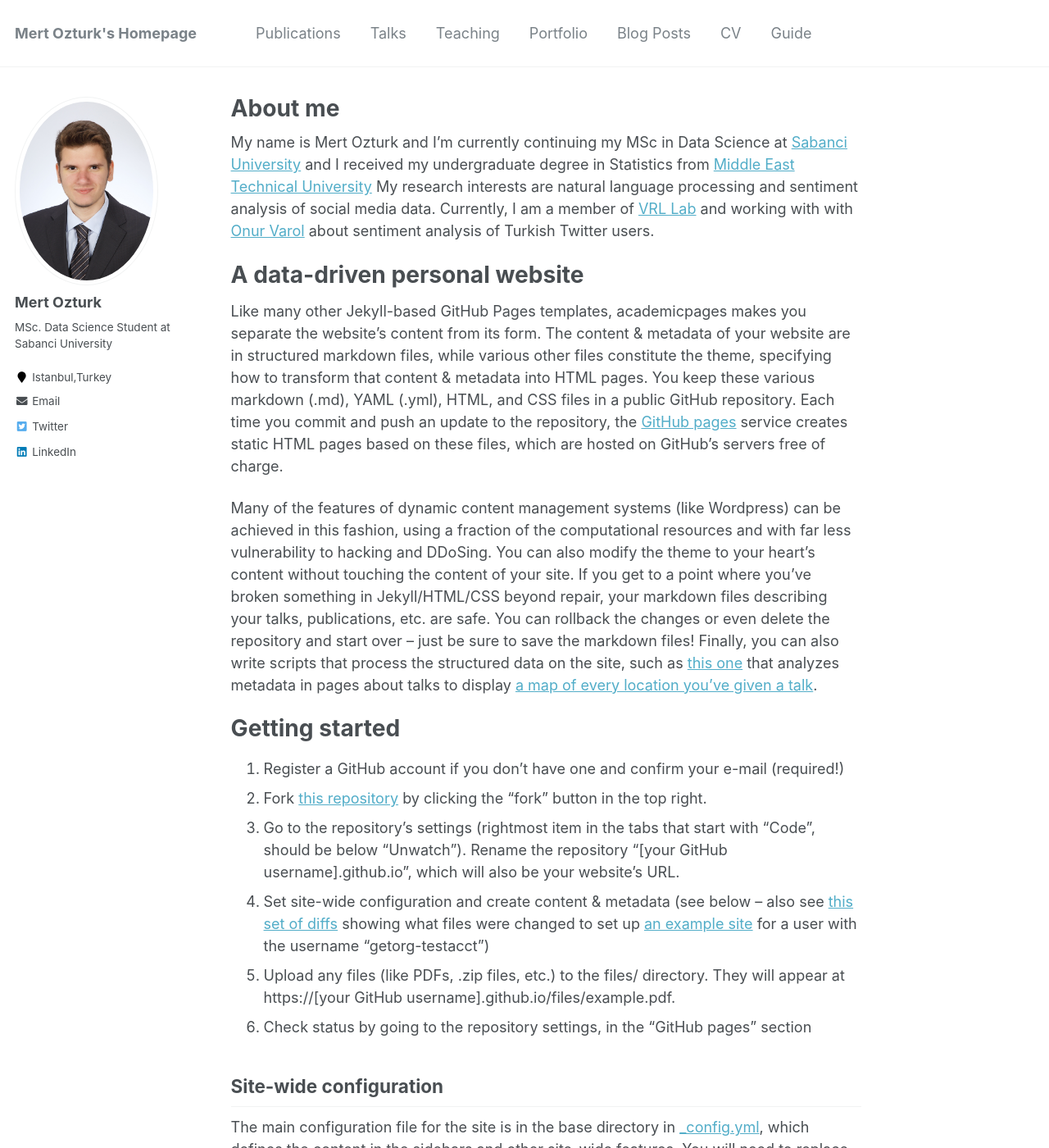
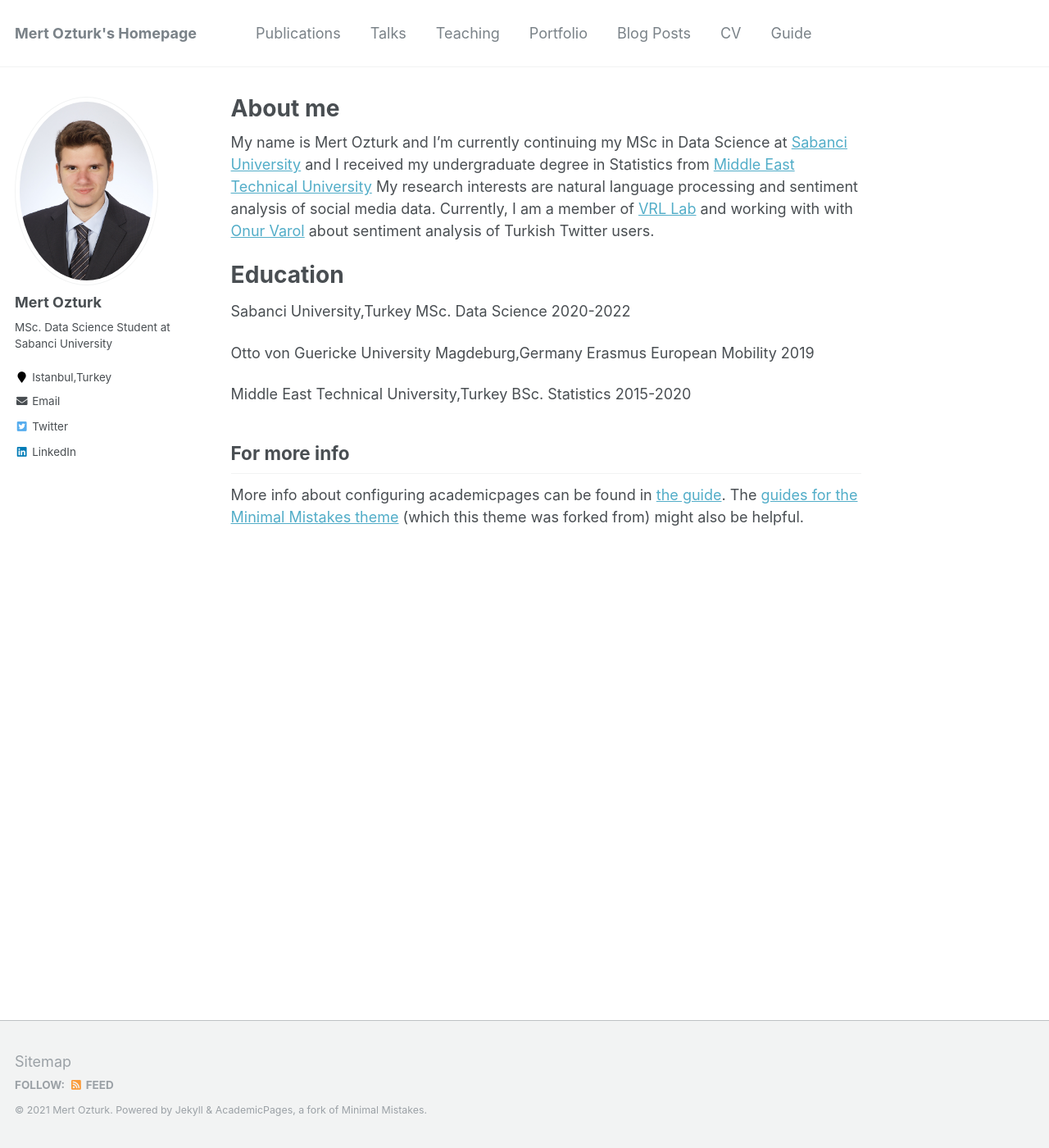
Before and after one commit to merttozturrk/merttozturrk.github.io, a Jekyll site: the page built from _pages/about.md, in a window 1280 px wide and 1400 px high. Shown: the whole window at 82% size. Built offline with Jekyll 4.4.1, drawn with Linux system fonts in a browser that asks for light colours; some of the changed text lies outside the part shown.

Commit message:
Education

```diff
--- a/_pages/about.md
+++ b/_pages/about.md
@@ -10,40 +10,19 @@
 
 My name is Mert Ozturk and I'm currently continuing my MSc in Data Science at [Sabanci University](https://www.sabanciuniv.edu/en/) and I received my undergraduate degree in Statistics from [Middle East Technical University](https://www.metu.edu.tr/) My research interests are natural language processing and sentiment analysis of social media data. Currently, I am a member of [VRL Lab](http://varollab.com/index.html) and working with with [Onur Varol](http://www.onurvarol.com/) about sentiment analysis of Turkish Twitter users.
 
-A data-driven personal website
+Education
 ======
-Like many other Jekyll-based GitHub Pages templates, academicpages makes you separate the website's content from its form. The content & metadata of your website are in structured markdown files, while various other files constitute the theme, specifying how to transform that content & metadata into HTML pages. You keep these various markdown (.md), YAML (.yml), HTML, and CSS files in a public GitHub repository. Each time you commit and push an update to the repository, the [GitHub pages](https://pages.github.com/) service creates static HTML pages based on these files, which are hosted on GitHub's servers free of charge.
+  Sabanci University,Turkey
+  MSc. Data Science
+  2020-2022
 
-Many of the features of dynamic content management systems (like Wordpress) can be achieved in this fashion, using a fraction of the computational resources and with far less vulnerability to hacking and DDoSing. You can also modify the theme to your heart's content without touching the content of your site. If you get to a point where you've broken something in Jekyll/HTML/CSS beyond repair, your markdown files describing your talks, publications, etc. are safe. You can rollback the changes or even delete the repository and start over -- just be sure to save the markdown files! Finally, you can also write scripts that process the structured data on the site, such as [this one](https://github.com/academicpages/academicpages.github.io/blob/master/talkmap.ipynb) that analyzes metadata in pages about talks to display [a map of every location you've given a talk](https://academicpages.github.io/talkmap.html).
+  Otto von Guericke University Magdeburg,Germany
+  Erasmus European Mobility
+  2019
 
-Getting started
-======
-1. Register a GitHub account if you don't have one and confirm your e-mail (required!)
-1. Fork [this repository](https://github.com/academicpages/academicpages.github.io) by clicking the "fork" button in the top right.
-1. Go to the repository's settings (rightmost item in the tabs that start with "Code", should be below "Unwatch"). Rename the repository "[your GitHub username].github.io", which will also be your website's URL.
-1. Set site-wide configuration and create content & metadata (see below -- also see [this set of diffs](http://archive.is/3TPas) showing what files were changed to set up [an example site](https://getorg-testacct.github.io) for a user with the username "getorg-testacct")
-1. Upload any files (like PDFs, .zip files, etc.) to the files/ directory. They will appear at https://[your GitHub username].github.io/files/example.pdf.
-1. Check status by going to the repository settings, in the "GitHub pages" section
-
-Site-wide configuration
-------
-The main configuration file for the site is in the base directory in [_config.yml](https://github.com/academicpages/academicpages.github.io/blob/master/_config.yml), which defines the content in the sidebars and other site-wide features. You will need to replace the default variables with ones about yourself and your site's github repository. The configuration file for the top menu is in [_data/navigation.yml](https://github.com/academicpages/academicpages.github.io/blob/master/_data/navigation.yml). For example, if you don't have a portfolio or blog posts, you can remove those items from that navigation.yml file to remove them from the header.
-
-Create content & metadata
-------
-For site content, there is one markdown file for each type of content, which are stored in directories like _publications, _talks, _posts, _teaching, or _pages. For example, each talk is a markdown file in the [_talks directory](https://github.com/academicpages/academicpages.github.io/tree/master/_talks). At the top of each markdown file is structured data in YAML about the talk, which the theme will parse to do lots of cool stuff. The same structured data about a talk is used to generate the list of talks on the [Talks page](https://academicpages.github.io/talks), each [individual page](https://academicpages.github.io/talks/2012-03-01-talk-1) for specific talks, the talks section for the [CV page](https://academicpages.github.io/cv), and the [map of places you've given a talk](https://academicpages.github.io/talkmap.html) (if you run this [python file](https://github.com/academicpages/academicpages.github.io/blob/master/talkmap.py) or [Jupyter notebook](https://github.com/academicpages/academicpages.github.io/blob/master/talkmap.ipynb), which creates the HTML for the map based on the contents of the _talks directory).
-
-**Markdown generator**
-
-I have also created [a set of Jupyter notebooks](https://github.com/academicpages/academicpages.github.io/tree/master/markdown_generator
-) that converts a CSV containing structured data about talks or presentations into individual markdown files that will be properly formatted for the academicpages template. The sample CSVs in that directory are the ones I used to create my own personal website at stuartgeiger.com. My usual workflow is that I keep a spreadsheet of my publications and talks, then run the code in these notebooks to generate the markdown files, then commit and push them to the GitHub repository.
-
-How to edit your site's GitHub repository
-------
-Many people use a git client to create files on their local computer and then push them to GitHub's servers. If you are not familiar with git, you can directly edit these configuration and markdown files directly in the github.com interface. Navigate to a file (like [this one](https://github.com/academicpages/academicpages.github.io/blob/master/_talks/2012-03-01-talk-1.md) and click the pencil icon in the top right of the content preview (to the right of the "Raw | Blame | History" buttons). You can delete a file by clicking the trashcan icon to the right of the pencil icon. You can also create new files or upload files by navigating to a directory and clicking the "Create new file" or "Upload files" buttons.
-
-Example: editing a markdown file for a talk
-![Editing a markdown file for a talk](/images/editing-talk.png)
+  Middle East Technical University,Turkey
+  BSc. Statistics
+  2015-2020
 
 For more info
 ------
```
